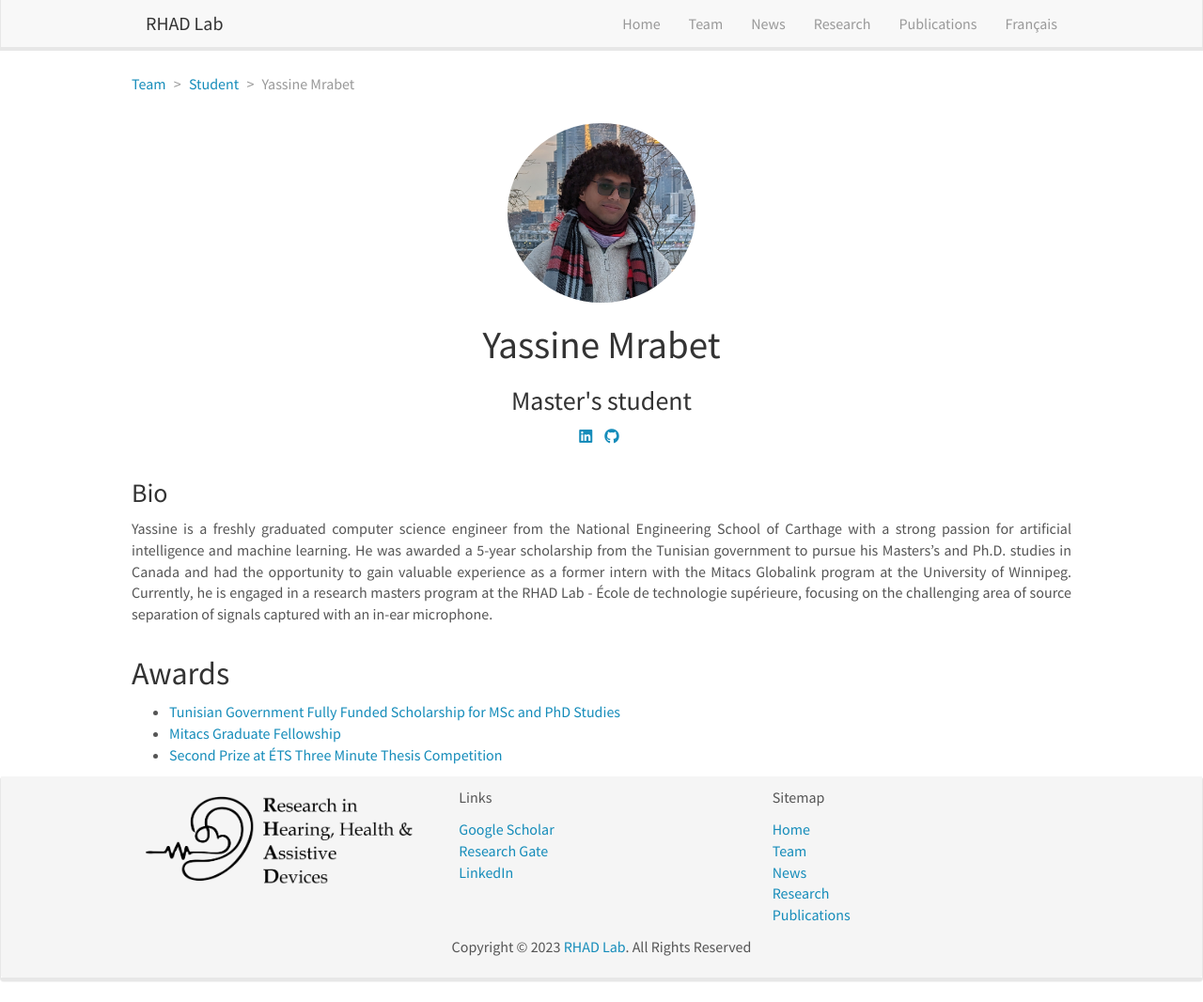
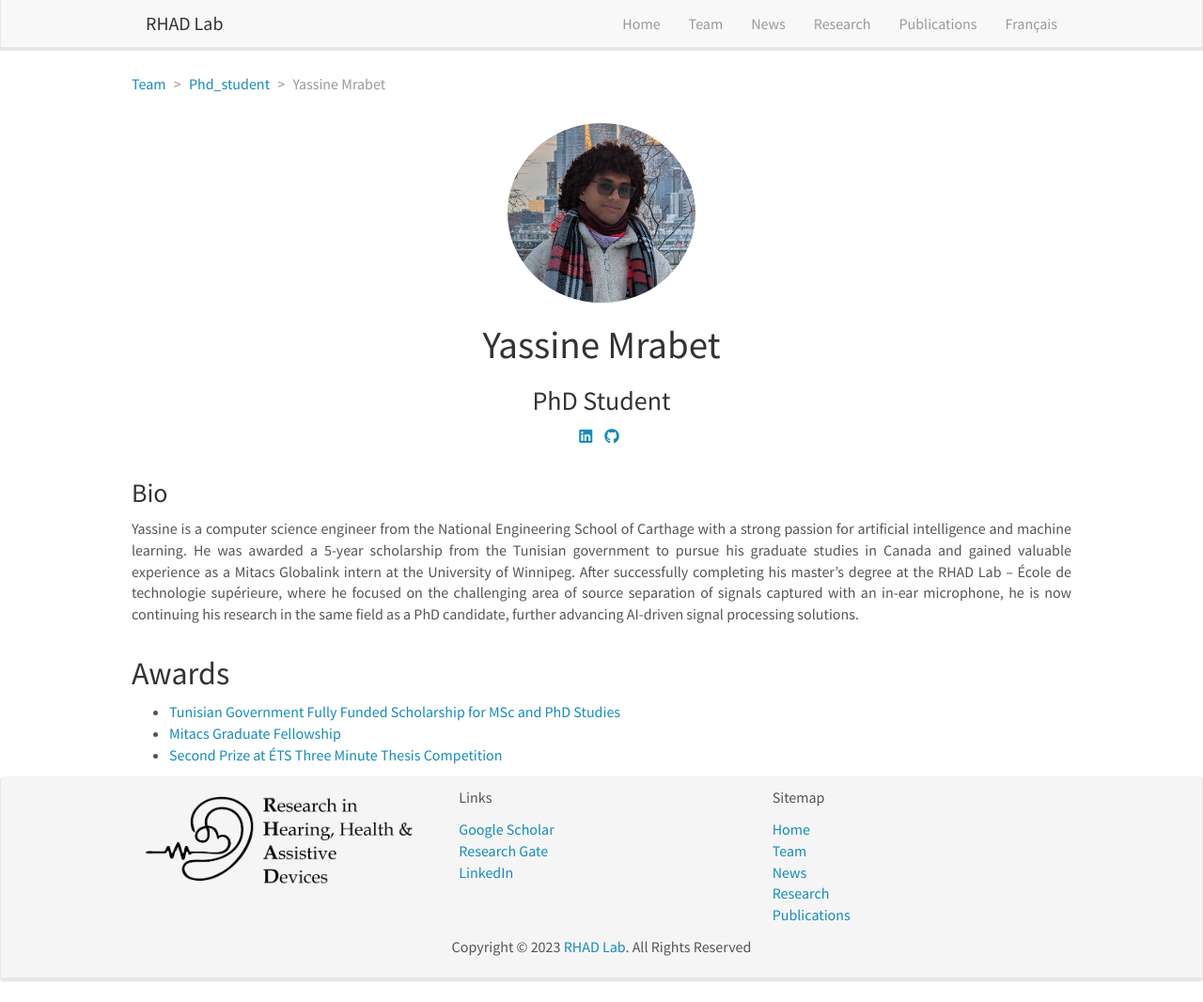
Before and after one commit to rhad-lab/rhad-lab.github.io, a Jekyll site: the page built from _pages/team/_posts/2023-01-5-researcher-student.md, in a window 1280 px wide and 1066 px high. Shown: the whole window at 94% size. Built offline with Jekyll 4.4.1, drawn with Linux system fonts in a browser that asks for light colours; nearby versions of some CDN libraries.

Commit message:
updates teams

```diff
--- a/_pages/team/_posts/2023-01-5-researcher-student.md
+++ b/_pages/team/_posts/2023-01-5-researcher-student.md
@@ -1,9 +1,9 @@
 ---
 layout: member
-category: student
+category: phd_student
 title: Yassine Mrabet
 image: 18.jpg
-role: Master's student
+role: PhD Student
 permalink: 'team/yassine_mb'
 social:
     <> twitter: https://twitter.com/
@@ -29,4 +29,4 @@ education:
  - Education
 ---
 
-Yassine is a freshly graduated computer science engineer from the National Engineering School of Carthage with a strong passion for artificial intelligence and machine learning. He was awarded a 5-year scholarship from the Tunisian government to pursue his Masters's and Ph.D. studies in Canada and had the opportunity to gain valuable experience as a former intern with the Mitacs Globalink program at the University of Winnipeg. Currently, he is engaged in a research masters program at the RHAD Lab - École de technologie supérieure, focusing on the challenging area of source separation of signals captured with an in-ear microphone.
+Yassine is a computer science engineer from the National Engineering School of Carthage with a strong passion for artificial intelligence and machine learning. He was awarded a 5-year scholarship from the Tunisian government to pursue his graduate studies in Canada and gained valuable experience as a Mitacs Globalink intern at the University of Winnipeg. After successfully completing his master’s degree at the RHAD Lab – École de technologie supérieure, where he focused on the challenging area of source separation of signals captured with an in-ear microphone, he is now continuing his research in the same field as a PhD candidate, further advancing AI-driven signal processing solutions.
```
Also changed, not shown: _pages/team/_posts/2024-01-16-researcher-student.md (+2 -2 lines), _pages/team/_posts/2024-09-09-researcher-student.md (+1 -1 lines).
